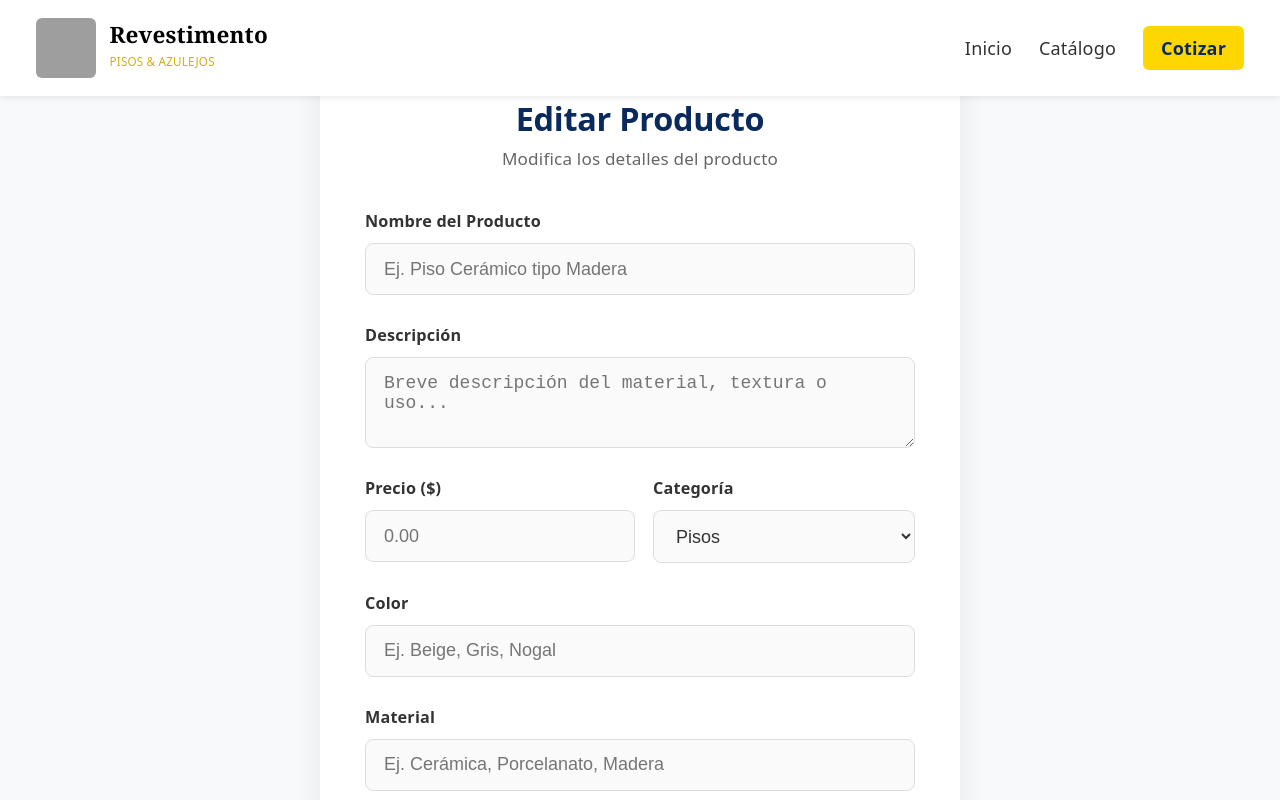
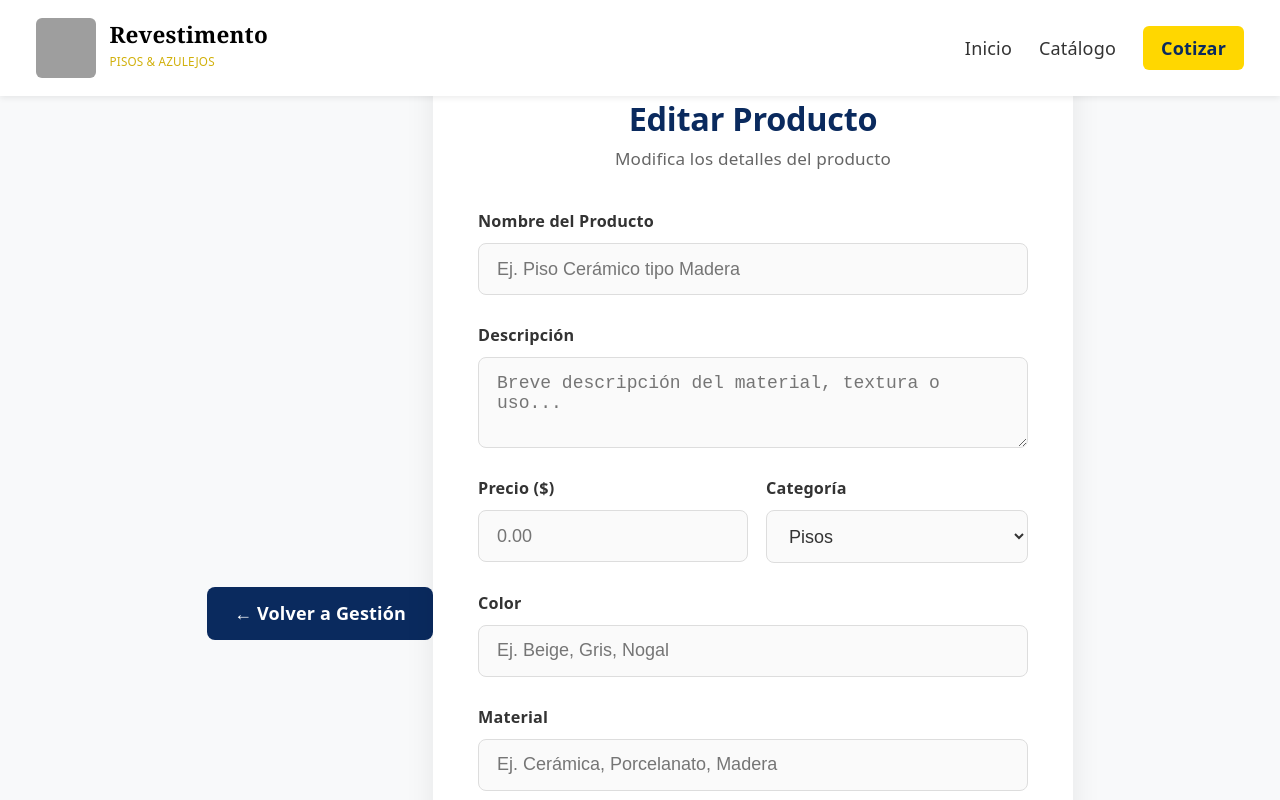
Before and after one commit to erickccastillo/revmx, a React (Vite) app in the folder frontend/: page /admin/edit/1 in a window 1280 px wide. Shown: the top 800 px of the page. Built offline with nearby package versions, Linux system fonts and the light colour scheme; no server answers; the database is empty; grey boxes are pictures that could not be loaded.

Commit message:
Update AdminProductForm.tsx

```diff
--- a/frontend/src/pages/AdminProductForm.tsx
+++ b/frontend/src/pages/AdminProductForm.tsx
@@ -1,6 +1,6 @@
 import React, { useState, useEffect } from 'react';
 import { createClient } from '@supabase/supabase-js';
-import { useParams, useNavigate } from 'react-router-dom';
+import { Link, useParams, useNavigate } from 'react-router-dom';
 import './AdminProductForm.css'; // <-- Mantenemos tus estilos
 
 const supabase = createClient(
@@ -146,6 +146,28 @@ const AdminProductForm: React.FC = () => {
 
   return (
     <div className="admin-container">
+      <div
+        style={{
+          display: 'flex',
+          justifyContent: 'space-between',
+          alignItems: 'center',
+          marginBottom: '1.5rem',
+        }}
+      >
+        <Link
+          to="/admin"
+          style={{
+            backgroundColor: '#0a2a5e',
+            color: 'white',
+            padding: '0.75rem 1.5rem',
+            borderRadius: '8px',
+            textDecoration: 'none',
+            fontWeight: 'bold',
+          }}
+        >
+          ← Volver a Gestión
+        </Link>
+      </div>
       <div className="admin-card">
         <h2 className="admin-title">{isEditing ? 'Editar Producto' : 'Panel de Control'}</h2>
         <p className="admin-subtitle">
```
